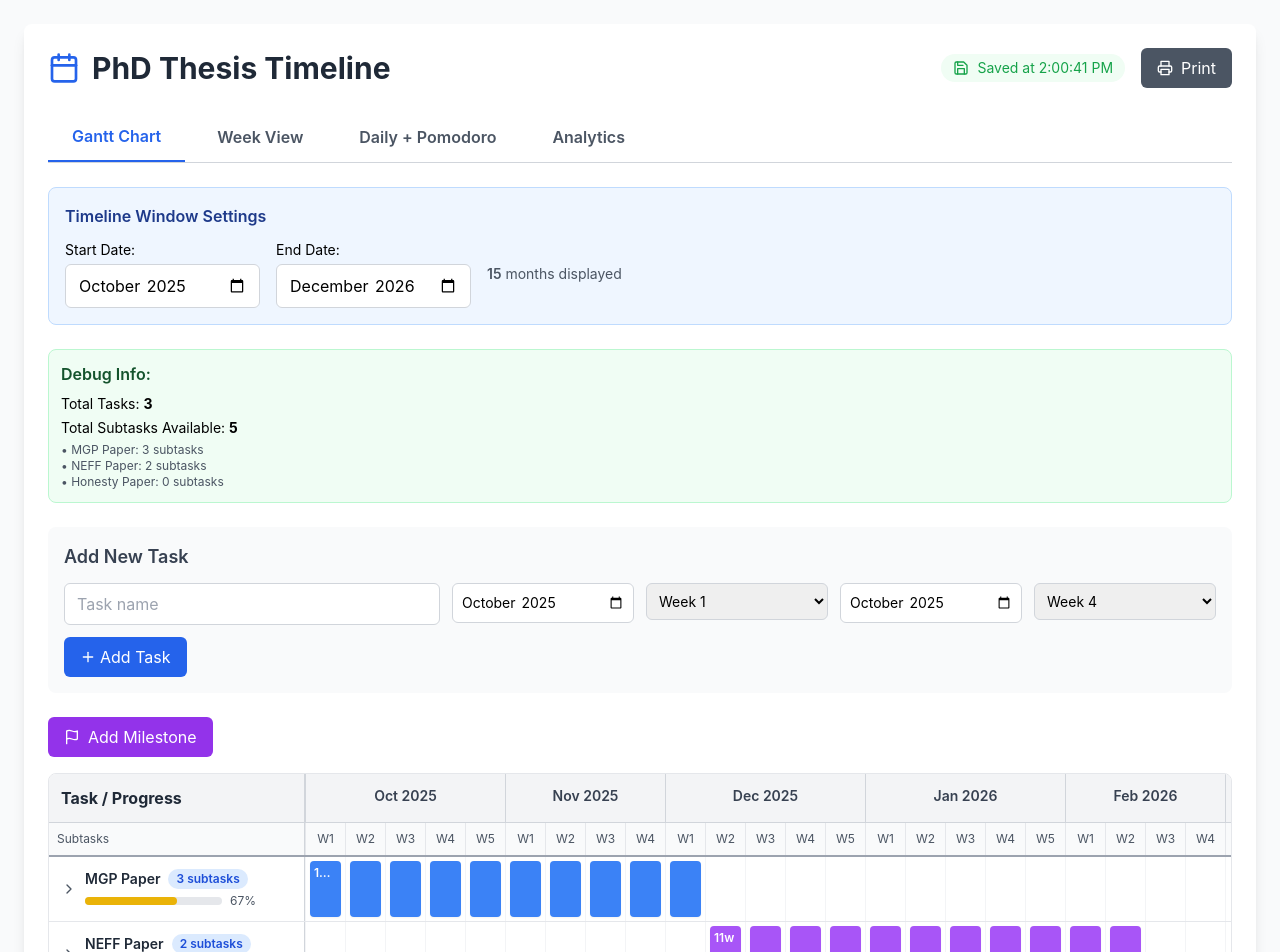
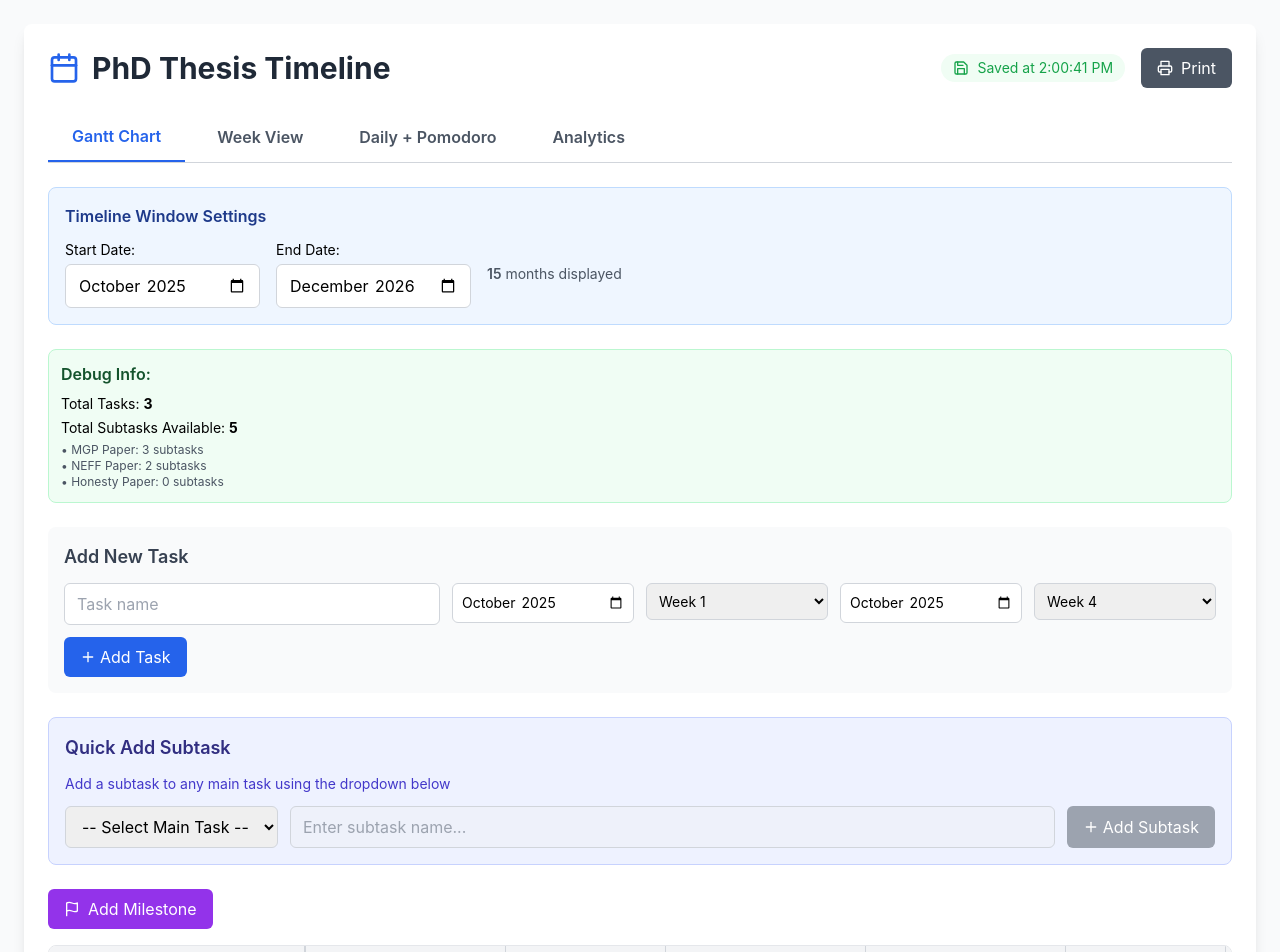
Before and after one commit to Debanjan-econpolicy/phd-timeline, a React (Vite) app: page / in a window 1280 px wide. Shown: the top 952 px of the page. Built offline with nearby package versions, Linux system fonts and the light colour scheme; the HTML template or start-up script is replaced by a standard one.

Commit message:
Fix: Add deletion warning and quick subtask dropdown

```diff
--- a/src/App.jsx
+++ b/src/App.jsx
@@ -198,7 +198,7 @@ export default function App() {
   const saveEditTask = () => {
     setTasks(tasks.map(t => t.id === editingTask.id ? {
       ...editingTask,
-      subtasks: editingTask.subtasks || [] // Preserve subtasks
+      subtasks: editingTask.subtasks || []
     } : t));
     setEditingTask(null);
   };
@@ -228,7 +228,7 @@ export default function App() {
         ...newTask,
         color: colors[Math.floor(Math.random() * colors.length)],
         expanded: false,
-        subtasks: [] // Ensure subtasks array exists
+        subtasks: []
       };
       setTasks([...tasks, taskToAdd]);
       setNewTask({ name: '', startMonth: 10, startYear: 2025, startWeek: 1, endMonth: 10, endYear: 2025, endWeek: 4, priority: 'medium' });
@@ -266,6 +266,13 @@ export default function App() {
   };
 
   const deleteTask = (id) => {
+    const taskToDelete = tasks.find(t => t.id === id);
+    if (taskToDelete && taskToDelete.subtasks && taskToDelete.subtasks.length > 0) {
+      const confirmDelete = window.confirm(
+        `⚠️ This will delete "${taskToDelete.name}" and all ${taskToDelete.subtasks.length} subtasks. Continue?`
+      );
+      if (!confirmDelete) return;
+    }
     console.log('Deleting task:', id);
     console.log('Tasks before delete:', tasks.map(t => ({ id: t.id, name: t.name, subtasks: t.subtasks?.length })));
     const updatedTasks = tasks.filter(task => task.id !== id);
@@ -425,7 +432,6 @@ export default function App() {
     setTimeout(() => setIsPrinting(false), 500);
   };
 
-  // Use useMemo to properly memoize subtasks collection
   const allSubtasks = React.useMemo(() => {
     const subtasksList = [];
     console.log('Collecting subtasks from tasks:', tasks.length);
@@ -648,6 +654,50 @@ export default function App() {
                 <Plus className="w-4 h-4" />
                 Add Task
               </button>
+            </div>
+
+            <div className="bg-indigo-50 border border-indigo-200 rounded-lg p-4 mb-6 no-print">
+              <h2 className="text-lg font-semibold mb-3 text-indigo-900">Quick Add Subtask</h2>
+              <p className="text-sm text-indigo-700 mb-3">Add a subtask to any main task using the dropdown below</p>
+              <div className="flex gap-3">
+                <select
+                  value={addingSubtaskTo || ''}
+                  onChange={(e) => setAddingSubtaskTo(e.target.value ? parseInt(e.target.value) : null)}
+                  className="px-3 py-2 border border-gray-300 rounded-md flex-shrink-0"
+                  style={{ minWidth: '200px' }}
+                >
+                  <option value="">-- Select Main Task --</option>
+                  {tasks.map(task => (
+                    <option key={task.id} value={task.id}>
+                      {task.name}
+                    </option>
+                  ))}
+                </select>
+                <input
+                  type="text"
+                  placeholder="Enter subtask name..."
+                  value={newSubtask}
+                  onChange={(e) => setNewSubtask(e.target.value)}
+                  onKeyPress={(e) => {
+                    if (e.key === 'Enter' && addingSubtaskTo) {
+                      addSubtask(addingSubtaskTo);
+                    }
+                  }}
+                  className="flex-1 px-3 py-2 border border-gray-300 rounded-md focus:outline-none focus:ring-2 focus:ring-indigo-500"
+                  disabled={!addingSubtaskTo}
+                />
+                <button
+                  onClick={() => addingSubtaskTo && addSubtask(addingSubtaskTo)}
+                  disabled={!addingSubtaskTo || !newSubtask.trim()}
+                  className="px-4 py-2 bg-indigo-600 text-white rounded-md hover:bg-indigo-700 disabled:bg-gray-400 disabled:cursor-not-allowed flex items-center gap-1"
+                >
+                  <Plus className="w-4 h-4" />
+                  Add Subtask
+                </button>
+              </div>
+              {tasks.length === 0 && (
+                <p className="text-sm text-red-600 mt-2">⚠️ Please add at least one main task first</p>
+              )}
             </div>
 
             <div className="mb-4 no-print">
```
